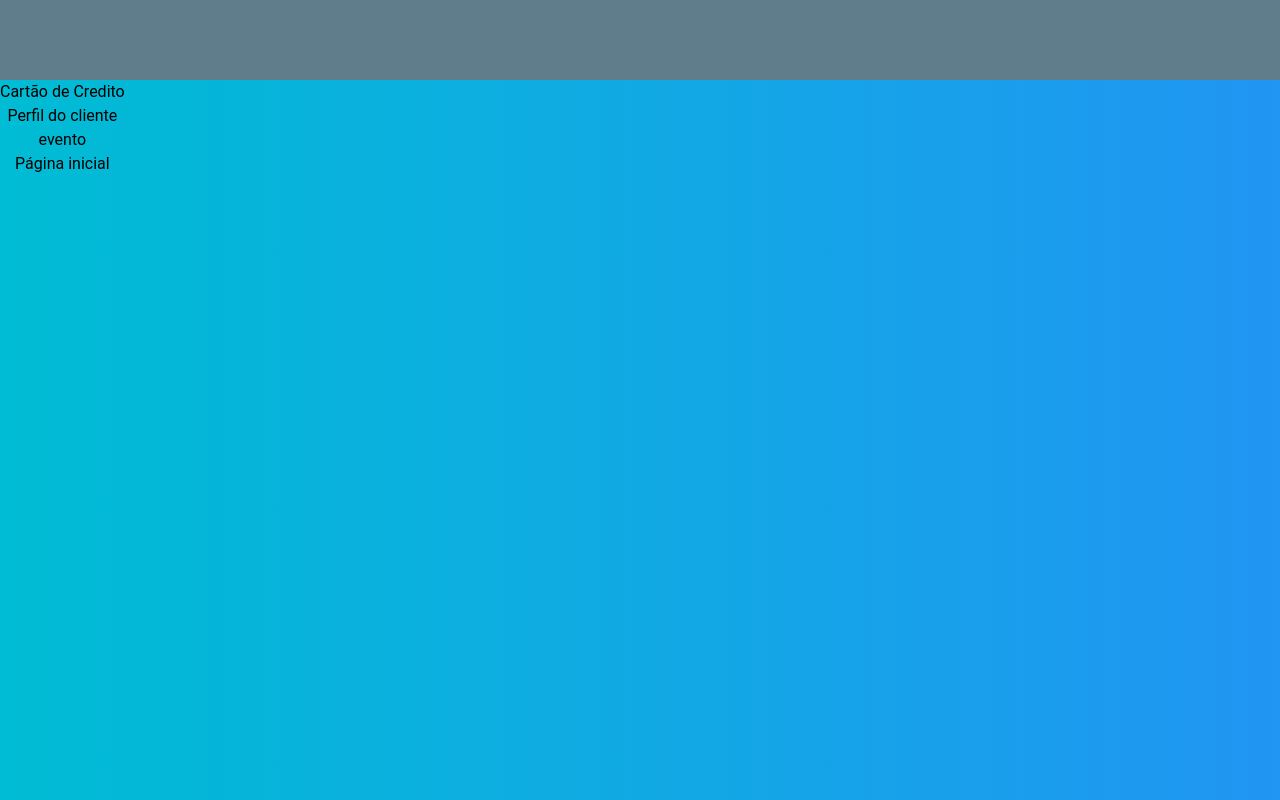
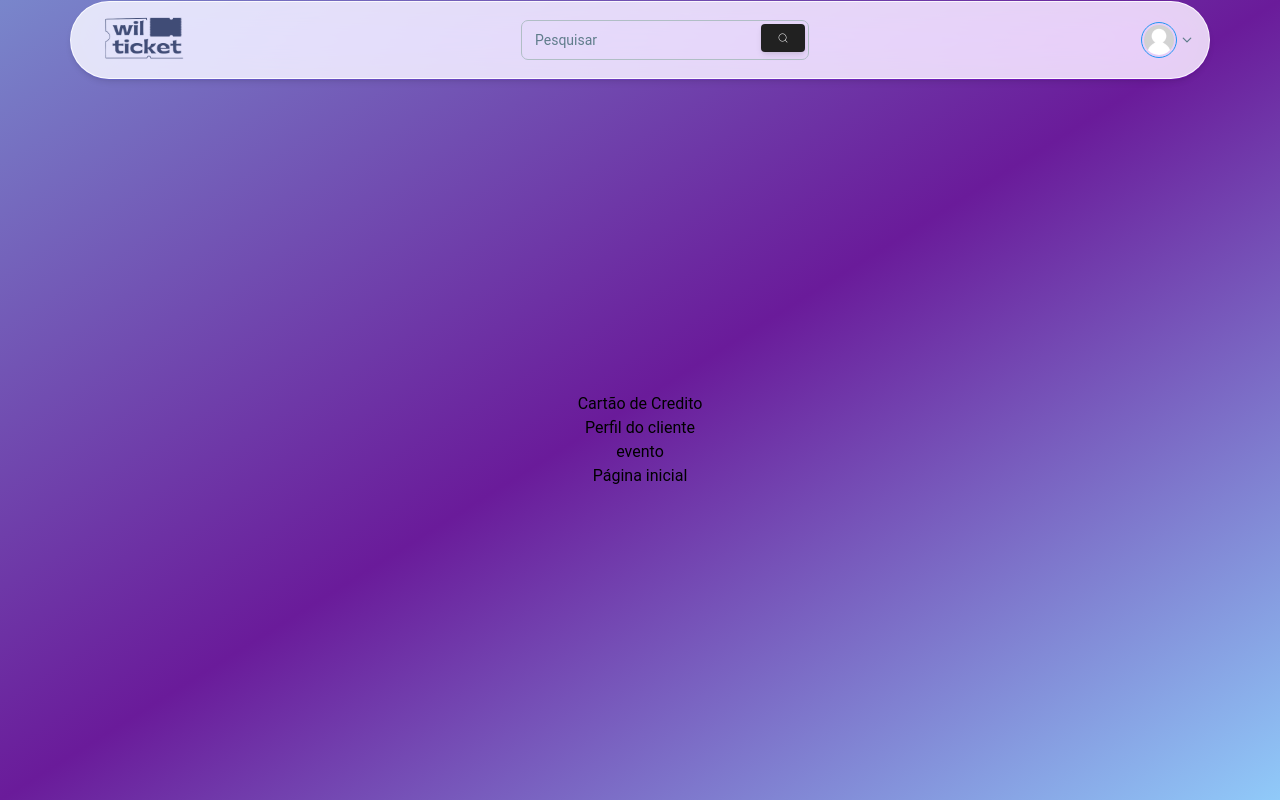
Before and after one commit to WilburTicketsCode/backend, a Next.js app: page / in a window 1280 px wide. Built offline with nearby package versions, Linux system fonts and the light colour scheme.

Commit message:
:bug: Fix home page html size problem

```diff
--- a/package.json
+++ b/package.json
@@ -9,8 +9,8 @@
     "lint": "next lint"
   },
   "dependencies": {
+    "@heroicons/react": "^2.0.17",
     "@hookform/resolvers": "^3.1.0",
-    "@heroicons/react": "^2.0.17",
     "@material-tailwind/react": "^2.0.0",
     "@prisma/client": "^4.13.0",
     "@types/react": "18.2.0",
--- a/src/app/layout.tsx
+++ b/src/app/layout.tsx
@@ -15,7 +15,7 @@ export default function RootLayout({
 }) {
   return (
     <html lang="pt-br">
-      <body>
+      <body className="min-h-screen bg-gradient-to-br from-indigo-300 via-purple-800 to-blue-200">
 
         <MainLayout>
 
--- /dev/null
+++ b/src/components/Navbar/Consumer/index.tsx
@@ -0,0 +1,148 @@
+'use client';
+import React from "react";
+import Search from "@/components/Search";
+
+import {
+  Navbar,
+  Typography,
+  Button,
+  Menu,
+  MenuHandler,
+  MenuList,
+  MenuItem,
+  Avatar,
+  Card,
+  IconButton,
+} from "@material-tailwind/react";
+import {
+  CubeTransparentIcon,
+  UserCircleIcon,
+  CodeBracketSquareIcon,
+  Square3Stack3DIcon,
+  ChevronDownIcon,
+  Cog6ToothIcon,
+  InboxArrowDownIcon,
+  LifebuoyIcon,
+  PowerIcon,
+  RocketLaunchIcon,
+  Bars2Icon,
+} from "@heroicons/react/24/outline";
+import Link from "next/link";
+
+// profile menu component
+const profileMenuItems = [
+  {
+    label: "Meu Perfil",
+    icon: UserCircleIcon,
+  },
+  {
+    label: "Edit Profile",
+    icon: Cog6ToothIcon,
+  },
+  {
+    label: "Inbox",
+    icon: InboxArrowDownIcon,
+  },
+  {
+    label: "Help",
+    icon: LifebuoyIcon,
+  },
+  {
+    label: "Sair",
+    icon: PowerIcon,
+  },
+];
+
+function ProfileMenu() {
+  const [isMenuOpen, setIsMenuOpen] = React.useState(false);
+  const closeMenu = () => setIsMenuOpen(false);
+
+  return (
+    <Menu open={isMenuOpen} handler={setIsMenuOpen} placement="bottom-end">
+      <MenuHandler>
+        <Button
+          variant="text"
+          color="blue-gray"
+          className="flex items-center gap-1 rounded-full py-0.5 pr-2 pl-0.5 lg:ml-auto"
+        >
+          <Avatar
+            variant="circular"
+            size="sm"
+            alt="Profile"
+            className="border border-blue-500 p-0.5"
+            src="/img/profile/placeholder.jpg" />
+          <ChevronDownIcon
+            strokeWidth={2.5}
+            className={`h-3 w-3 transition-transform ${isMenuOpen ? "rotate-180" : ""
+              }`}
+          />
+        </Button>
+      </MenuHandler>
+      <MenuList className="p-1">
+        {profileMenuItems.map(({ label, icon }, key) => {
+          const isLastItem = key === profileMenuItems.length - 1;
+          return (
+            <MenuItem
+              key={label}
+              onClick={closeMenu}
+              className={`flex items-center gap-2 rounded ${isLastItem
+                ? "hover:bg-red-500/10 focus:bg-red-500/10 active:bg-red-500/10"
+                : ""
+                }`}
+            >
+              {React.createElement(icon, {
+                className: `h-4 w-4 ${isLastItem ? "text-red-500" : ""}`,
+                strokeWidth: 2,
+              })}
+              <Typography
+                as="span"
+                variant="small"
+                className="font-normal"
+                color={isLastItem ? "red" : "inherit"}
+              >
+                {label}
+              </Typography>
+            </MenuItem>
+          );
+        })}
+      </MenuList>
+    </Menu>
+  );
+}
+
+
+
+
+
+export default function ComplexNavbar() {
+  const [isNavOpen, setIsNavOpen] = React.useState(false);
+  const toggleIsNavOpen = () => setIsNavOpen((cur) => !cur);
+
+  React.useEffect(() => {
+    window.addEventListener(
+      "resize",
+      () => window.innerWidth >= 960 && setIsNavOpen(false)
+    );
+  }, []);
+
+  return (
+    <Navbar className="mx-auto max-w-screen-xl p-2 lg:rounded-full lg:pl-6">
+      <div className="relative mx-auto flex items-center justify-between text-blue-gray-900">
+        <div className="flex items-center justify-center gap-2 cursor-pointer">
+          <Link href='/'>
+            <img className="h-[3.8rem] w-[6rem] cursor-pointer"
+              alt="qualquer coisa"
+              src="/icons/wil.svg" >
+            </img>
+          </Link>
+        </div>
+        <div>
+          <Search />
+        </div>
+        <div>
+          <ProfileMenu />
+        </div>
+      </div>
+    </Navbar>
+  );
+}
--- /dev/null
+++ b/src/components/Search/index.tsx
@@ -0,0 +1,23 @@
+import { Input, Button } from '@material-tailwind/react'
+import { CiSearch } from "react-icons/ci"
+
+
+export default function Search() {
+
+  return (
+
+    <div className="relative flex w-full gap-2 md:w-max">
+      <Input
+        type="search"
+        label="Pesquisar"
+        className="pr-20"
+        containerProps={{
+          className: "min-w-[288px]",
+        }}
+      />
+      <Button size="sm" className="!absolute right-1 top-1 rounded">
+        <CiSearch/>
+      </Button>
+    </div>
+  )
+}
--- a/src/components/home/carrossel.tsx
+++ /dev/null
@@ -1,5 +0,0 @@
-"use client";
-
-import { Carousel, Typography, Button, ThemeProvider, Rating } from "@material-tailwind/react";
-
-export {Carousel, Typography, Button, ThemeProvider, Rating };
--- /dev/null
+++ b/src/components/home/carrossel/carousel.tsx
@@ -0,0 +1,5 @@
+"use client";
+
+import { Carousel, Typography} from "@material-tailwind/react";
+
+export {Carousel, Typography };
--- a/src/app/home/theme.tsx
+++ b/src/components/home/carrossel/index.tsx
@@ -1,9 +1,9 @@
 "use client";
-import {Carousel, Typography, Button} from "@material-tailwind/react";
+import {Carousel} from "@material-tailwind/react";
 
-export default function Caro(props: any){
+export default function Carrossel(props: any){
     return(
-        <Carousel className="rounded-xl w-[650px]">
+        <Carousel className="rounded-xl">
         <img
           src= {props.imagem1}
           alt="image 1"
@@ -19,6 +19,11 @@ export default function Caro(props: any){
           alt="image 3"
           className="h-full w-full object-cover"
         />
+        <img
+          src={props.imagem3}
+          alt="image 4"
+          className="h-full w-full object-cover"
+        />
       </Carousel>
     )
 }
--- /dev/null
+++ b/src/components/home/eventCard/index.tsx
@@ -0,0 +1,47 @@
+'use client'
+import {
+    Card,
+    CardHeader,
+    CardBody,
+    Typography,
+    Button,
+  } from "@material-tailwind/react";
+  import { ArrowLongRightIcon } from "@heroicons/react/24/outline";
+
+  export default function EventCard(props: any) {
+    return (
+      <Card className="flex-row m-[5px]">
+        <CardHeader shadow={false} floated={false} className="w-2/5 h-w shrink-0 m-0 rounded-r-none">
+          <img
+
+            src= {props.imagem}
+            alt="image"
+            className="w-full h-full object-cover"
+          />
+        </CardHeader>
+
+        <CardBody className="flex flex-col w-full p-1">
+          <div>
+            <h6 color="[#404C76]" className="font-semibold text-center text-[1rem] uppercase overflow-hidden">{props.children}</h6>
+
+            <Typography color="gray" className="flex flex-col ml-4 mb-3 justify-center font-bold text-[14px]">
+              <div className="flex">
+                <img src="/icons/fi-br-calendar.png" className="mr-1 h-[14px] w-[14px]" />
+                {props.data}
+              </div>
+              <div className="flex">
+                <img src="/icons/fi-br-location-alt.png" className="mr-1 h-[14px] w-[14px]"/>
+                {props.local}
+              </div>
+            </Typography>
+          </div>
+
+          <div className="flex h-full justify-center items-center">
+            <Button className="bg-purple-800 h-[40px] w-[130px] p-0">
+              Ver detalhes
+            </Button>
+          </div>
+        </CardBody>
+      </Card>
+    );
+  }
--- a/src/components/home/eventCards.tsx
+++ /dev/null
@@ -1,41 +0,0 @@
-'use client'
-import {
-    Card,
-    CardHeader,
-    CardBody,
-    Typography,
-    Button,
-  } from "@material-tailwind/react";
-  import { ArrowLongRightIcon } from "@heroicons/react/24/outline";
-
-  export default function EventCard(props: any) {
-    return (
-      <Card className="flex-row w-[950px] h-[150px] m-[5px]">
-        <CardHeader shadow={false} floated={false} className="w-2/5 shrink-0 m-0 rounded-r-none">
-          <img
-
-            src= {props.imagem}
-            alt="image"
-            className="w-full h-full object-cover"
-          />
-        </CardHeader>
-        <CardBody>
-          <Typography variant="h6" color="[#404C76]" className="font-bold uppercase mb-4">{props.children}</Typography>
-
-          <Typography color="gray" className="font-bold">
-            <div className="flex">
-              <img src="/icons/fi-br-calendar.png" className="mr-2 mb-2" />
-              {props.data}
-            </div>
-
-            <div className="flex">
-              <img src="/icons/fi-br-location-alt.png" className="mr-2"/>
-              {props.local}
-            </div>
-
-          </Typography>
-
-        </CardBody>
-      </Card>
-    );
-  }
--- a/src/components/layouts/MainLayout/index.tsx
+++ b/src/components/layouts/MainLayout/index.tsx
@@ -1,13 +1,19 @@
+import ComplexNavbar from '../../Navbar/Consumer'
+
 interface MainLayoutProps {
     children: React.ReactNode;
 }
 
 const MainLayout: React.FC<MainLayoutProps> = ({ children }) => {
     return (
-        <div className="h-screen w-screen bg-gradient-to-r from-cyan-500 to-blue-500">
-            <nav className="h-[5rem] bg-blue-gray-500"></nav>
-            {children}
-        </div>
+        <main>
+            <div className="flex min-h-[10vh] items-center justify-center">
+                <ComplexNavbar />
+            </div>
+            <div className="flex min-h-[90vh] items-center justify-center">
+                {children}
+            </div>
+        </main>
     )
 }
 
```
Also changed, not shown: src/app/home/page.tsx (+15 -68 lines), public/icons/wil.svg (added), 1 other file (tests, documents, lock files or other folders).
